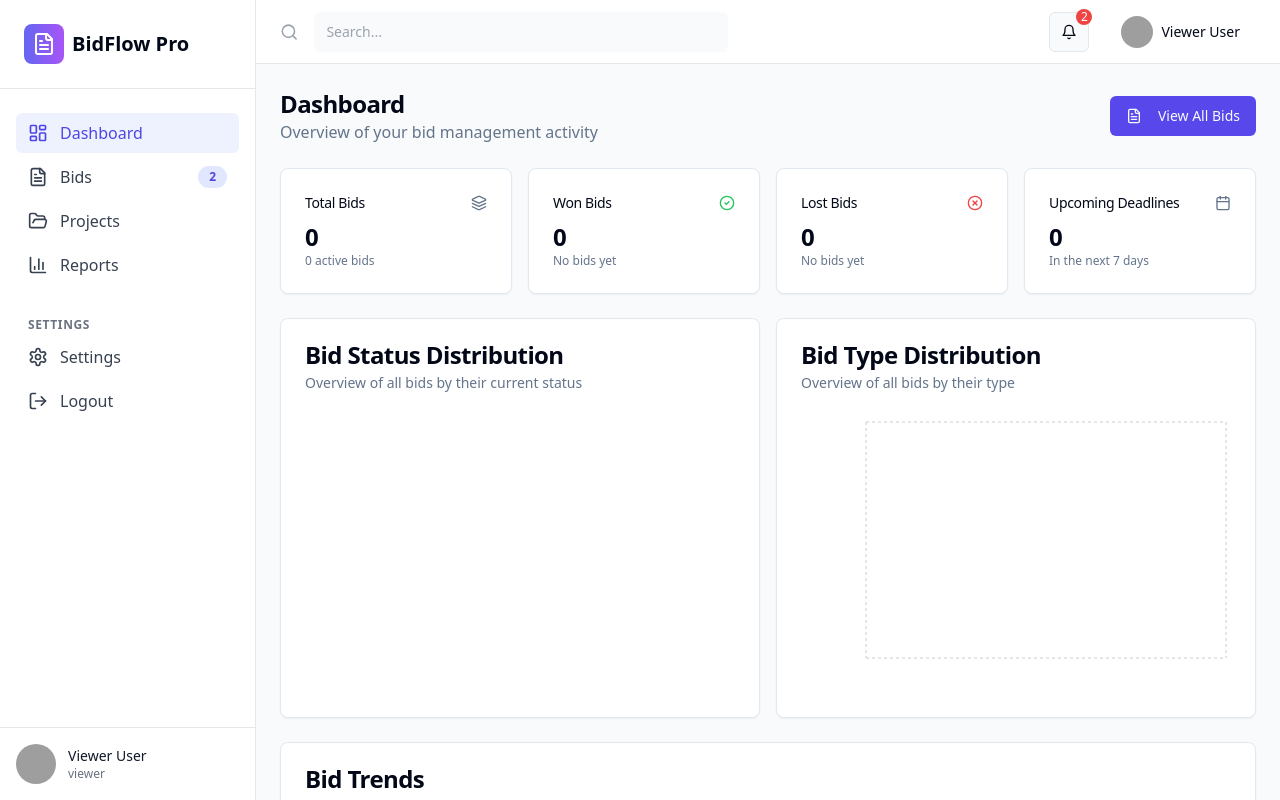
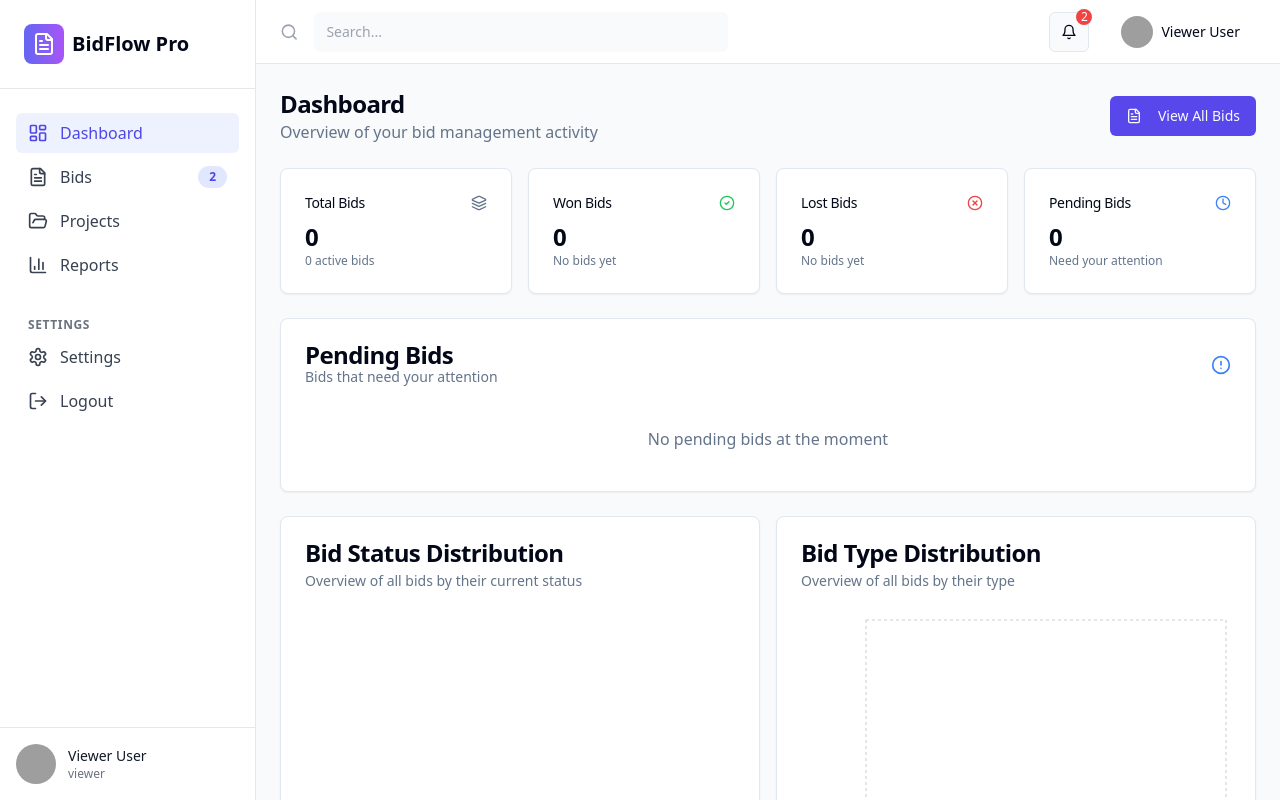
Before and after one commit to ZackYouz/bid-managerial-hub, a React (Vite) app: page / in a window 1280 px wide. Both pictures are taken after a click on the button "Viewer". Built offline with nearby package versions, Linux system fonts and the light colour scheme; grey boxes are pictures that could not be loaded.

Commit message:
Refactor: Show only pending bids on dashboard
Filter dashboard to show only pending bids.

```diff
--- a/src/pages/Dashboard.tsx
+++ b/src/pages/Dashboard.tsx
@@ -14,7 +14,8 @@ import {
   Activity as ActivityIcon,
   Layers,
   TrendingUp,
-  BarChart2
+  BarChart2,
+  AlertCircle
 } from "lucide-react";
 import { Badge } from "@/components/ui/badge";
 import { Button } from "@/components/ui/button";
@@ -36,7 +37,7 @@ import {
 
 const Dashboard = () => {
   const [stats, setStats] = useState<DashboardStats | null>(null);
-  const [upcomingBids, setUpcomingBids] = useState<Bid[]>([]);
+  const [pendingBids, setPendingBids] = useState<Bid[]>([]);
   const [recentActivity, setRecentActivity] = useState<Activity[]>([]);
   const [bidStatusData, setBidStatusData] = useState<any[]>([]);
   const [bidTypeData, setBidTypeData] = useState<any[]>([]);
@@ -49,12 +50,10 @@ const Dashboard = () => {
     setStats(dashboardStats);
     setRecentActivity(dashboardStats.recentActivity);
 
-    // Get upcoming deadlines
-    const deadlines = getUpcomingDeadlines(7);
-    setUpcomingBids(deadlines);
-
-    // Get all bids for charts
+    // Get all bids to filter pending ones
     const allBids = getBids();
+    const pending = allBids.filter(bid => bid.status === 'pending');
+    setPendingBids(pending);
 
     // Prepare bid status data for chart
     const statusCount = allBids.reduce((acc, bid) => {
@@ -192,17 +191,73 @@ const Dashboard = () => {
         </Card>
         <Card>
           <CardHeader className="flex flex-row items-center justify-between space-y-0 pb-2">
-            <CardTitle className="text-sm font-medium">Upcoming Deadlines</CardTitle>
-            <Calendar className="h-4 w-4 text-muted-foreground" />
+            <CardTitle className="text-sm font-medium">Pending Bids</CardTitle>
+            <Clock className="h-4 w-4 text-blue-500" />
           </CardHeader>
           <CardContent>
-            <div className="text-2xl font-bold">{stats.upcomingDeadlines}</div>
+            <div className="text-2xl font-bold">{pendingBids.length}</div>
             <p className="text-xs text-muted-foreground">
-              In the next 7 days
+              Need your attention
             </p>
           </CardContent>
         </Card>
       </div>
+
+      {/* Pending Bids Section */}
+      <Card>
+        <CardHeader className="flex flex-row items-center justify-between space-y-0">
+          <div>
+            <CardTitle>Pending Bids</CardTitle>
+            <CardDescription>Bids that need your attention</CardDescription>
+          </div>
+          <AlertCircle className="h-5 w-5 text-blue-500" />
+        </CardHeader>
+        <CardContent>
+          <div className="space-y-4">
+            {pendingBids.length > 0 ? (
+              pendingBids.map((bid) => (
+                <div
+                  key={bid.id}
+                  className="flex items-center border-b pb-2 last:border-0 cursor-pointer hover:bg-gray-50 p-2 rounded-md"
+                  onClick={() => navigate(`/bids/${bid.id}`)}
+                >
+                  <div className="flex-1 space-y-1">
+                    <div className="flex items-center justify-between">
+                      <p className="text-sm font-medium">{bid.bidName}</p>
+                      <Badge className={getStatusColor(bid.status)}>
+                        {bid.status.charAt(0).toUpperCase() + bid.status.slice(1)}
+                      </Badge>
+                    </div>
+                    <div className="flex items-center justify-between text-xs text-gray-500">
+                      <span>Client: {bid.clientName}</span>
+                      <span>Due: {formatDate(bid.deadline)}</span>
+                    </div>
+                    {bid.estimatedValue && (
+                      <div className="text-xs text-gray-500">
+                        Est. Value: ${bid.estimatedValue.toLocaleString()}
+                      </div>
+                    )}
+                  </div>
+                </div>
+              ))
+            ) : (
+              <p className="text-center text-muted-foreground py-4">
+                No pending bids at the moment
+              </p>
+            )}
+
+            {pendingBids.length > 0 && (
+              <Button
+                variant="outline"
+                className="w-full"
+                onClick={() => navigate('/bids?status=pending')}
+              >
+                View All Pending Bids
+              </Button>
+            )}
+          </div>
+        </CardContent>
+      </Card>
 
       {/* Charts Section */}
       <div className="grid gap-4 md:grid-cols-2">
@@ -274,58 +329,7 @@ const Dashboard = () => {
         </CardContent>
       </Card>
 
-      {/* Upcoming Deadlines and Activity */}
-      <div className="grid gap-4 md:grid-cols-2">
-        <Card>
-          <CardHeader className="flex flex-row items-center justify-between space-y-0">
-            <div>
-              <CardTitle>Upcoming Deadlines</CardTitle>
-              <CardDescription>Bids due in the next 7 days</CardDescription>
-            </div>
-            <Clock className="h-5 w-5 text-muted-foreground" />
-          </CardHeader>
-          <CardContent>
-            <div className="space-y-4">
-              {upcomingBids.length > 0 ? (
-                upcomingBids.slice(0, 5).map((bid) => (
-                  <div
-                    key={bid.id}
-                    className="flex items-center border-b pb-2 last:border-0 cursor-pointer hover:bg-gray-50 p-2 rounded-md"
-                    onClick={() => navigate(`/bids/${bid.id}`)}
-                  >
-                    <div className="flex-1 space-y-1">
-                      <div className="flex items-center justify-between">
-                        <p className="text-sm font-medium">{bid.bidName}</p>
-                        <Badge className={getStatusColor(bid.status)}>
-                          {bid.status.charAt(0).toUpperCase() + bid.status.slice(1)}
-                        </Badge>
-                      </div>
-                      <div className="flex items-center text-xs text-gray-500">
-                        <span className="mr-2">Client: {bid.clientName}</span>
-                        <span>Due: {formatDate(bid.deadline)}</span>
-                      </div>
-                    </div>
-                  </div>
-                ))
-              ) : (
-                <p className="text-center text-muted-foreground py-4">
-                  No upcoming deadlines in the next 7 days
-                </p>
-              )}
-
-              {upcomingBids.length > 5 && (
-                <Button
-                  variant="outline"
-                  className="w-full"
-                  onClick={() => navigate('/bids')}
-                >
-                  View All Deadlines
-                </Button>
-              )}
-            </div>
-          </CardContent>
-        </Card>
-
+      {/* Recent Activity */}
       <Card>
         <CardHeader className="flex flex-row items-center justify-between space-y-0">
           <div>
@@ -360,7 +364,6 @@ const Dashboard = () => {
         </CardContent>
       </Card>
     </div>
-    </div>
   );
 };
 
```
Lines whose indentation alone changed are shown as unchanged.
